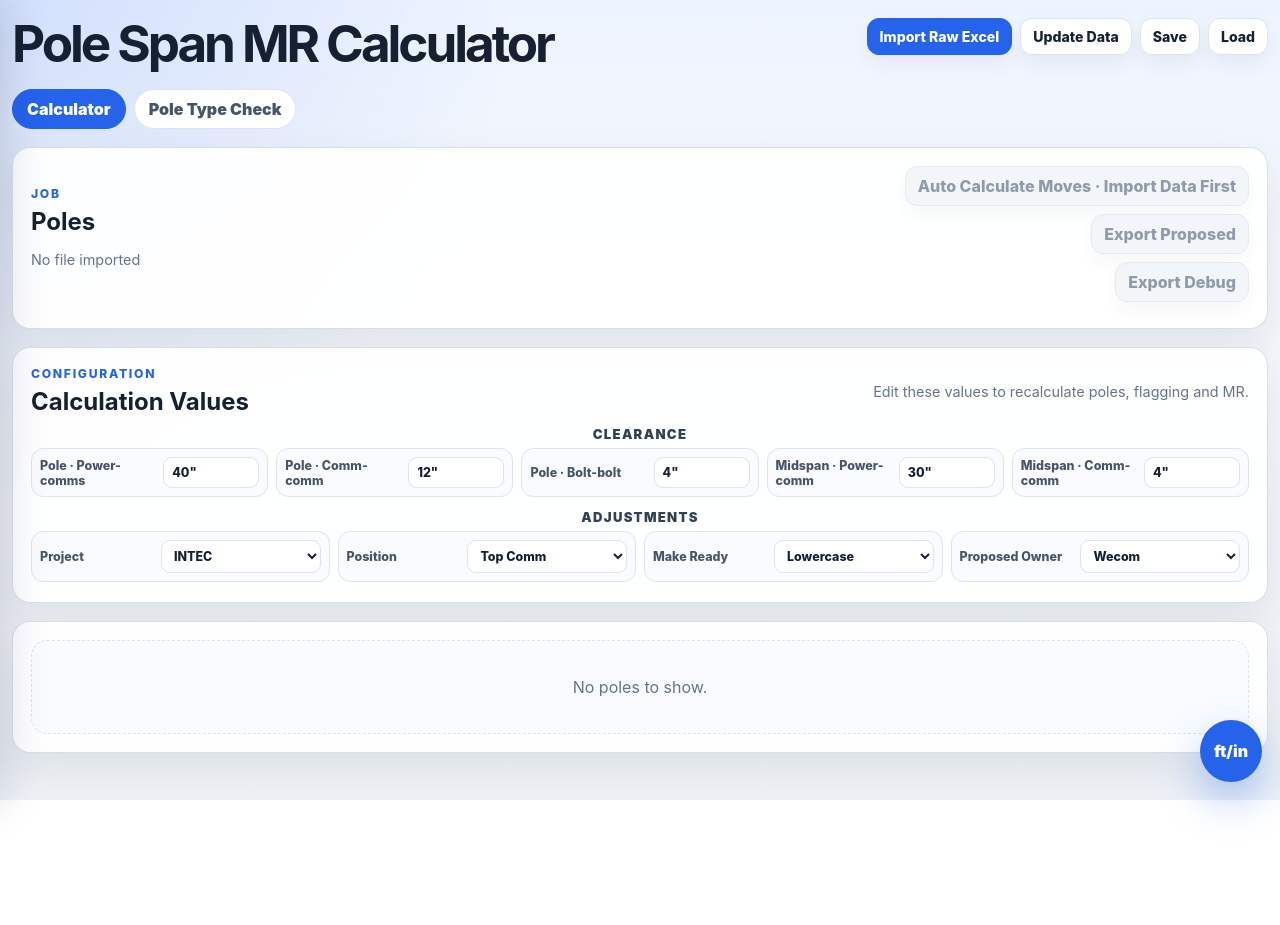
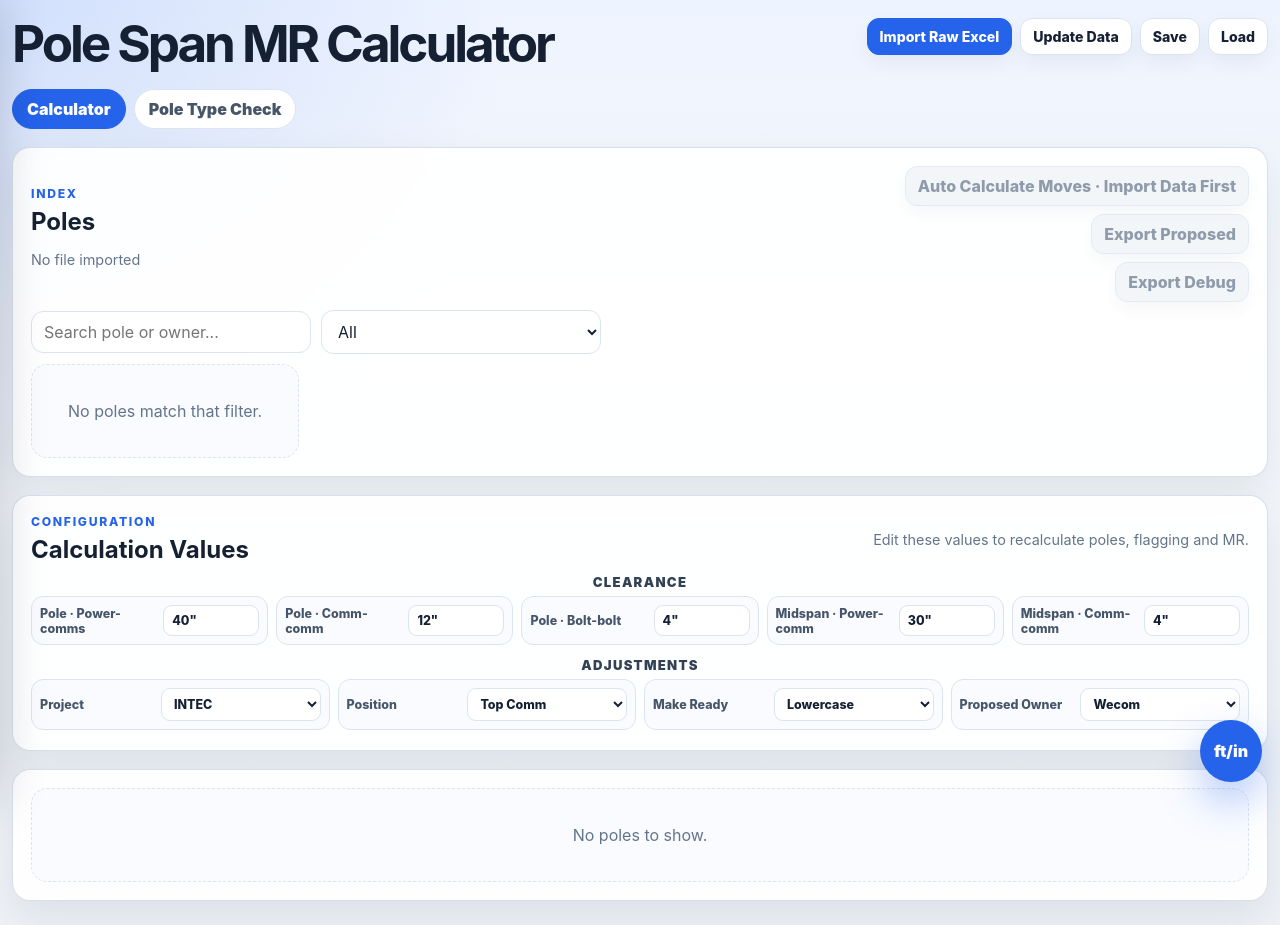
Before and after one commit to MerinoELuis/Pole-Calculator, a plain HTML site: page index.html in a window 1280 px wide. Before the commit the page ends 800 px from the top, so only its background shows below. Drawn offline with Linux system fonts and the light colour scheme.

Commit message:
Restore top pole index alongside drawer

```diff
--- a/index.html
+++ b/index.html
@@ -57,7 +57,7 @@
         <section id="topIndexPanel" class="panel index-panel" data-view-panel="calculator">
           <div class="panel-header split">
             <div>
-              <p class="eyebrow">Job</p>
+              <p class="eyebrow">Index</p>
               <h2>Poles</h2>
               <p id="projectMeta" class="muted">No file imported</p>
             </div>
@@ -67,6 +67,15 @@
               <button id="exportDebugJsonBtn" class="btn" type="button">Export Debug</button>
             </div>
           </div>
+          <div class="toolbar compact-toolbar">
+            <input id="poleSearchInputTop" class="input" type="search" placeholder="Search pole or owner..." />
+            <select id="warningFilterSelectTop" class="input">
+              <option value="all">All</option>
+              <option value="warnings">Flagged only</option>
+              <option value="changed">Changed / proposed only</option>
+            </select>
+          </div>
+          <div id="polesListTop" class="pole-index-links"></div>
         </section>
 
         <section class="panel clearance-panel" data-view-panel="calculator">
--- a/js/app.js
+++ b/js/app.js
@@ -1189,9 +1189,13 @@
     const poleIds = filteredPoles();
     els.poleSearchInput.value = S.getState().ui.search || "";
     els.warningFilterSelect.value = S.getState().ui.filter || "all";
-    els.polesList.innerHTML = poleIds.map(id => renderPoleListItem(id)).join("") || `<div class="detail-placeholder">No poles match that filter.</div>`;
-    els.polesList.querySelectorAll("[data-pole-select]").forEach(btn => {
-      btn.addEventListener("click", () => selectPole(btn.dataset.poleSelect));
+    els.poleSearchInputTop.value = S.getState().ui.search || "";
+    els.warningFilterSelectTop.value = S.getState().ui.filter || "all";
+    [els.polesList, els.polesListTop].forEach(list => {
+      list.innerHTML = poleIds.map(id => renderPoleListItem(id)).join("") || `<div class="detail-placeholder">No poles match that filter.</div>`;
+      list.querySelectorAll("[data-pole-select]").forEach(btn => {
+        btn.addEventListener("click", () => selectPole(btn.dataset.poleSelect));
+      });
     });
   }
 
@@ -1982,6 +1986,8 @@
     });
     els.poleSearchInput.addEventListener("input", event => { S.getState().ui.search = event.target.value; render(); });
     els.warningFilterSelect.addEventListener("change", event => { S.getState().ui.filter = event.target.value; render(); });
+    els.poleSearchInputTop.addEventListener("input", event => { S.getState().ui.search = event.target.value; render(); });
+    els.warningFilterSelectTop.addEventListener("change", event => { S.getState().ui.filter = event.target.value; render(); });
     els.poleIndexToggle.addEventListener("click", () => setPoleIndexOpen(true));
     els.poleIndexClose.addEventListener("click", () => setPoleIndexOpen(false));
     els.poleIndexBackdrop.addEventListener("click", () => setPoleIndexOpen(false));
@@ -2031,6 +2037,9 @@
       poleSearchInput: qs("poleSearchInput"),
       warningFilterSelect: qs("warningFilterSelect"),
       polesList: qs("polesList"),
+      poleSearchInputTop: qs("poleSearchInputTop"),
+      warningFilterSelectTop: qs("warningFilterSelectTop"),
+      polesListTop: qs("polesListTop"),
       poleIndexToggle: qs("poleIndexToggle"),
       poleIndexDrawer: qs("poleIndexDrawer"),
       poleIndexClose: qs("poleIndexClose"),
```
